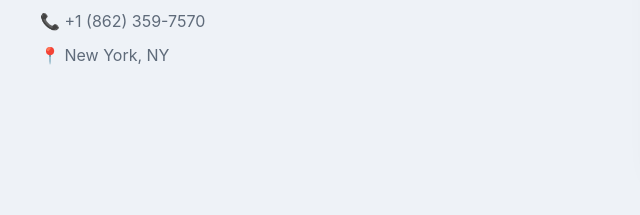
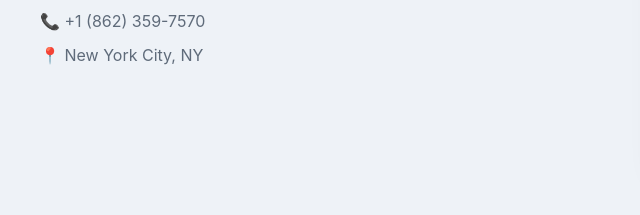
Before and after one commit to azharuddin3204/StarVix-Systems, a website: page public/index.html in a window 1280 px wide. Shown: the part 5524-5739 px from the top of the page, 0-640 px from the left. Drawn offline with Linux system fonts and the light colour scheme.

Commit message:
updated contact details

```diff
--- a/public/index.html
+++ b/public/index.html
@@ -312,7 +312,7 @@
           <div style="margin-top:28px; display:grid; gap:14px; color:var(--muted);">
             <div>📧 info@starvixsystems.com</div>
             <div>📞 +1 (862) 359-7570</div>
-            <div>📍 New York, NY</div>
+            <div>📍 New York City, NY</div>
           </div>
         </div>
 
```
